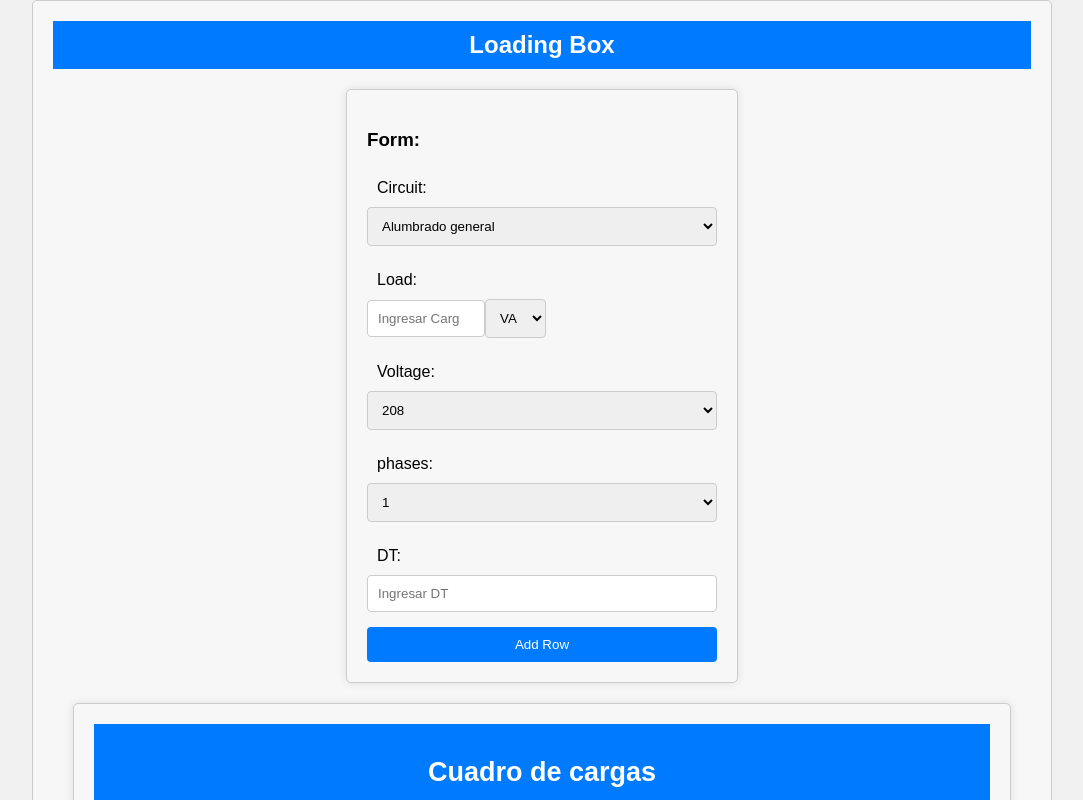
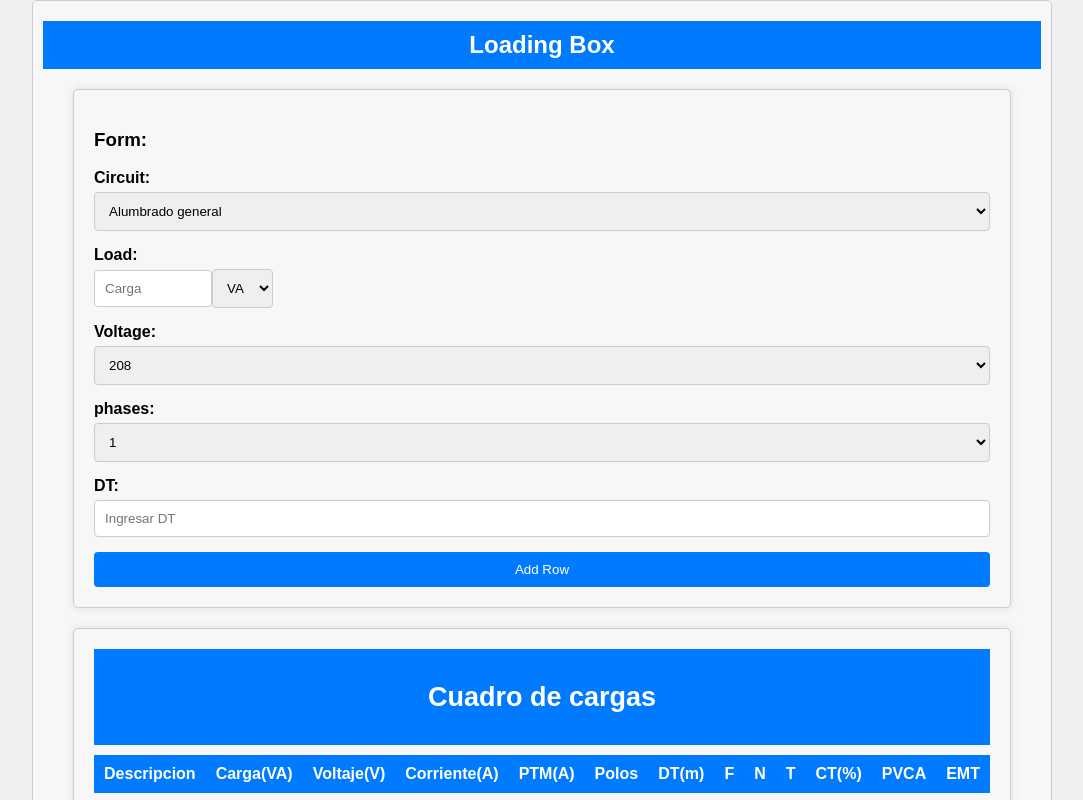
Before and after one commit to Hygl0110/loading-box, a React (Create React App) app: page / in a window 1280 px wide. Shown: the top 800 px of the page, without its empty margins (98-1181 px from the left). Built offline with nearby package versions, Linux system fonts and the light colour scheme.

Commit message:
Manejo de error y estilos

```diff
--- a/src/Arrays/options.js
+++ b/src/Arrays/options.js
@@ -11,7 +11,7 @@ const options = [
   },
   {
     name: "load",
-    options: ["VA", "hp", "CV"],
+    options: ["VA", "W", "hp", "CV"],
   },
   {
     name: "voltage",
--- a/src/Components/Atoms/Submit/Submit.css
+++ b/src/Components/Atoms/Submit/Submit.css
@@ -1,6 +1,5 @@
-.submit {
-  width: 100%;
-  margin: 0 auto;
+button {
+  display: block;
   background-color: #007bff;
   color: #fff;
   padding: 10px 15px;
@@ -9,6 +8,6 @@
   cursor: pointer;
 }
 
-.submit:hover {
+button:hover {
   background-color: #0056b3;
 }
--- a/src/Components/Molecules/LoadForm/LoadForm.jsx
+++ b/src/Components/Molecules/LoadForm/LoadForm.jsx
@@ -9,7 +9,7 @@ export default function LoadForm(props) {
     <div className="loadForm">
       <Number
         onChange={props.onChangeLoad}
-        placeholder="Ingresar Carga"
+        placeholder="Carga"
         min={1}
         max={30000}
       />
--- a/src/Components/Organisms/Form/Forms.css
+++ b/src/Components/Organisms/Form/Forms.css
@@ -1,15 +1,20 @@
 .form {
   display: flex;
   flex-direction: column;
-  max-width: 350px;
-  margin: 0 auto;
+  align-items: left;
+  justify-content: center;
   padding: 20px;
   background-color: #f7f7f7;
   border: 1px solid #ccc;
   border-radius: 5px;
   box-shadow: 0 0 10px rgba(0, 0, 0, 0.1);
+  margin: 0 auto;
   margin-bottom: 20px;
 }
+
+/* Estilo para etiquetas de los campos */
 label {
-  padding: 10px;
+  display: block;
+  margin-bottom: 5px;
+  font-weight: bold;
 }
--- a/src/Components/Pages/LoadsBox/LoadsBox.css
+++ b/src/Components/Pages/LoadsBox/LoadsBox.css
@@ -1,5 +1,8 @@
 .loadsBox {
-  margin: 0 auto;
+  display: flex;
+  flex-direction: column;
+  align-items: center;
+  justify-content: center;
   padding: 20px;
   background-color: #f7f7f7;
   border: 1px solid #ccc;
@@ -8,6 +11,7 @@
 }
 
 .header {
+  min-width: 100%;
   background-color: #007bff;
   color: #fff;
   padding: 10px;
@@ -21,6 +25,7 @@
 }
 /* Estilo para el footer */
 .footer {
+  min-width: 100%;
   margin-top: 20px;
   background-color: #333;
   color: #fff;
--- a/src/Components/Pages/LoadsBox/LoadsBox.jsx
+++ b/src/Components/Pages/LoadsBox/LoadsBox.jsx
@@ -20,6 +20,7 @@ export default function LoadsBox() {
   //onSubmit
   const handleSubmit = (e) => {
     e.preventDefault();
+    try {
       console.log("submit");
       const newRow = calcRowTable(
         form.circuit,
@@ -33,6 +34,11 @@ export default function LoadsBox() {
       let updatedResults = [...circuit.results, newRow];
       let updatedCircuit = { ...circuit, results: updatedResults };
       setCircuit(updatedCircuit);
+    } catch (error) {
+      alert(
+        "La corriente del circuito ingresado supera los 560A, no se encuntran datos en la tabla 310-16 para 60°"
+      );
+    }
   };
 
   //Circuito
--- a/src/Logic/Calcular.js
+++ b/src/Logic/Calcular.js
@@ -50,7 +50,7 @@ function textTableLocate(table, valueIn, columIn, columOut) {
 //calcular potencia, corriente, calibre y caida de tension adecuadas a la normta CT < 3%
 export function calcRowTable(desc, loadIn, loadType, LF, phases, voltage, DT) {
   //Carga
-  const loadTypes = { VA: 1, hp: 745.699872, CV: 735.49875 };
+  const loadTypes = { VA: 1, W: 1, hp: 745.699872, CV: 735.49875 };
   const load = (loadIn * loadTypes[loadType]) / LF;
 
   //Corriente
```
Lines whose indentation alone changed are shown as unchanged.
